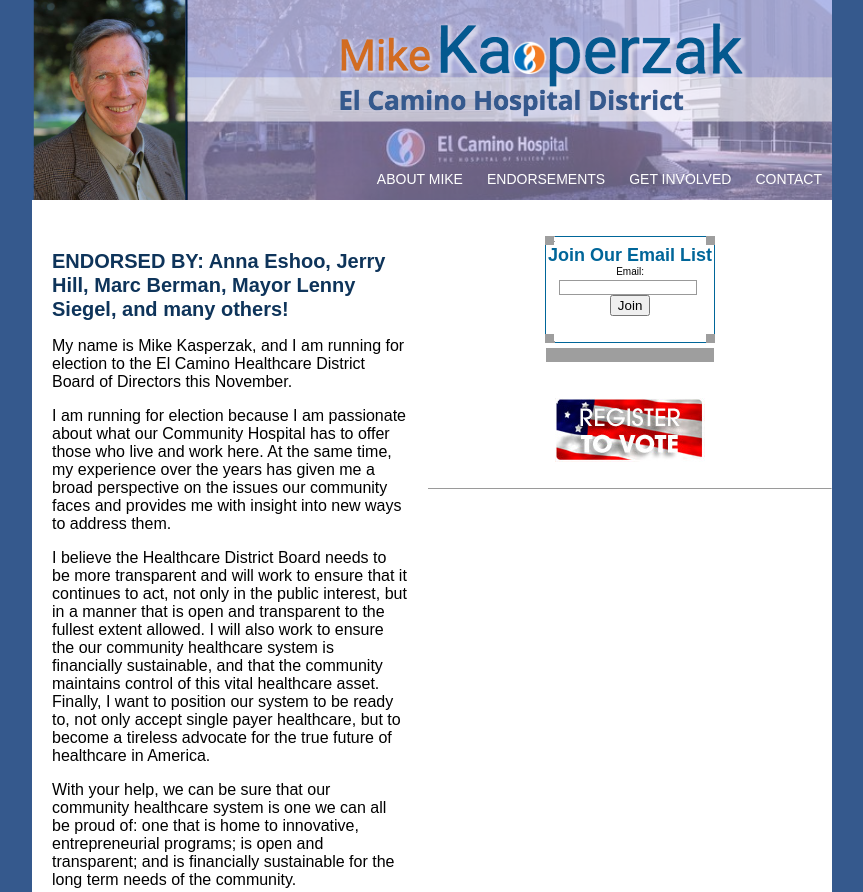
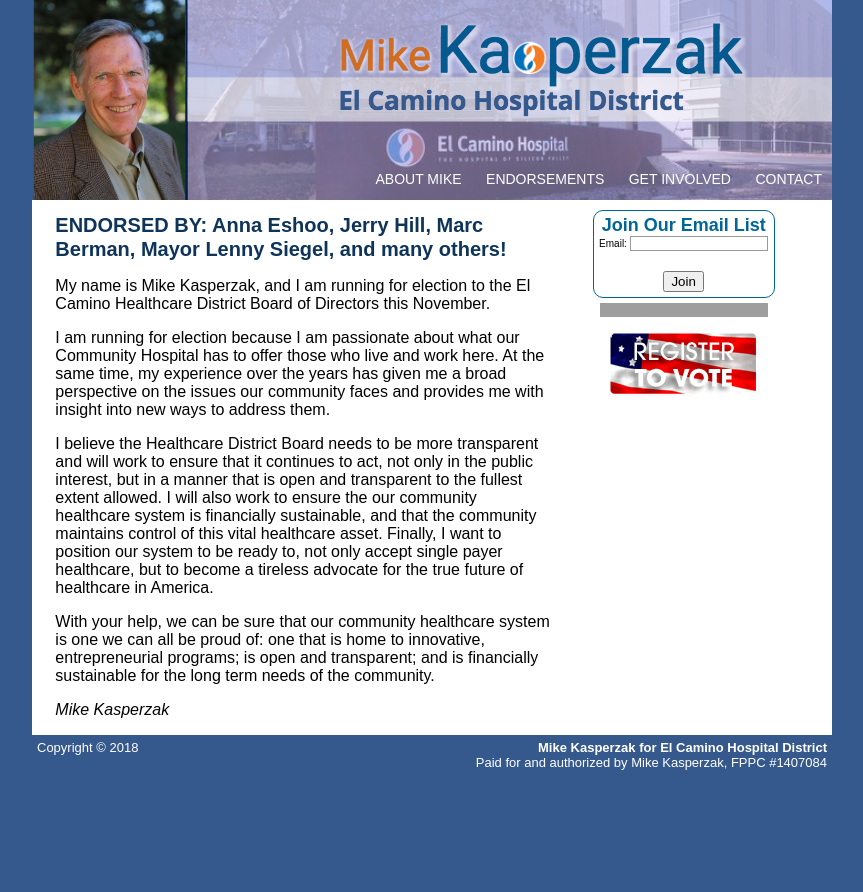
Before and after one commit to blingdahl/kasperzak.org, a plain HTML site: page index.html in a window 1280 px wide. Shown: the top 892 px of the page, without its empty margins (208-1071 px from the left). After the commit the page ends 800 px from the top, so only its background shows below. Drawn offline with Linux system fonts and the light colour scheme; grey boxes are pictures that could not be loaded.

Commit message:
Replace tables with divs and styles

```diff
--- a/index.html
+++ b/index.html
@@ -10,9 +10,8 @@
 <meta http-equiv="Content-Script-Type" content="text/javascript">
 <meta http-equiv="Content-Type" content="text/html; charset=iso-8859-1">
 </head>
-<body marginwidth="0" marginheight="0" bgcolor="#35598d" topmargin="0" leftmargin="0">
+<body>
 
-<div class="cushycms" align="center">
 <!--- header -->
 <div class="header">
 <a href="./index.html" class="headshot"></a>
@@ -21,14 +20,10 @@
 </div>
 </div>
 <!--- end header -->
-<!--- body table -->
-<table bgcolor="#ffffff" border="0" cellpadding="0" cellspacing="0" height="200" width="800">
-  <tbody>
-    <tr>
-      <td align="left" valign="top" width="600">
-        <div class="body" style="padding-left: 20px;">
-          <br />
-            <br />
+
+<!--- content -->
+<div class="content">
+<div class="text">
 <h1>ENDORSED BY: Anna Eshoo, Jerry Hill, Marc Berman, Mayor Lenny Siegel, and <a href="./endorsements.html">many others!</a></h1>
 
 <p>My name is Mike Kasperzak, and I am running for election to the El Camino Healthcare District Board of Directors this November.</p>
@@ -40,88 +35,38 @@
 <p>With your help, we can be sure that our community healthcare system is one we can all be proud of: one that is home to innovative, entrepreneurial programs; is open and transparent; and is financially sustainable for the long term needs of the community.</p>
 
 <p><em>Mike Kasperzak</em></p>
-          <br />
-          <br />
-          &nbsp;</div>
-        <div>
-          <br />
-          <br />
-        <br />
-        &nbsp;</td>
-      <td align="center" valign="top" width="200">
-        <div>
-          <br />
-          &nbsp;</div>
-        <!-- BEGIN: Constant Contact Bubble Opt-in Email List Form -->
-        <div align="center">
-          <table border="0" cellpadding="0" cellspacing="0" width="170">
-            <tbody>
-              <tr bgcolor="#006699" valign="top">
-                <td rowspan="2" width="9">
-                  <img alt="" border="0" height="9" src="http://img.constantcontact.com/ui/images/visitor/tl_brdr2_trans.gif" width="9" /></td>
-                <td bgcolor="#006699" height="1" width="152">
-                  <img alt="" border="0" height="1" src="http://img.constantcontact.com/ui/images/spacer.gif" width="1" /></td>
-                <td align="right" rowspan="2" width="9">
-                  <img alt="" border="0" height="9" src="http://img.constantcontact.com/ui/images/visitor/tr_brdr2_trans.gif" width="9" /></td>
-              </tr>
-              <tr>
-                <td bgcolor="#ffffff" height="8" width="152">
-                  <img alt="" border="0" height="1" src="http://img.constantcontact.com/ui/images/spacer.gif" width="1" /></td>
-              </tr>
-              <tr>
-                <td colspan="3" style="border-left: 1px solid rgb(0, 102, 153); border-right: 1px solid rgb(0, 102, 153);" width="170">
-                  <div align="center">
+</div>
+<div class="rhs">
+<div class="safeunsubscribe">
+<div class="joinlist">
 <form action="http://visitor.constantcontact.com/d.jsp" method="post" name="ccoptin" target="_blank">
   <font style="font-weight: bold; font-family: Arial,Helvetica,sans-serif; font-size: 18px; color: rgb(0, 102, 153);">Join Our Email List</font><br />
   <font style="font-weight: normal; font-family: Arial,Helvetica,sans-serif; font-size: 10px; color: rgb(0, 0, 0);">Email:</font> <input name="ea" size="20" style="border: 1px solid rgb(153, 153, 153); font-family: Arial; font-size: 10px;" type="text" />&nbsp;<br />
   <input class="submit" name="go" type="submit" value="Join" /><input name="m" type="hidden" value="1102161799156" /><input name="p" type="hidden" value="oi" /><br />
-                      &nbsp;</form>
+</form>
 </div>
-                </td>
-              </tr>
-              <tr bgcolor="#006699" valign="bottom">
-                <td rowspan="2">
-                  <img alt="" border="0" height="9" src="http://img.constantcontact.com/ui/images/visitor/bl_brdr2_trans.gif" width="9" /></td>
-                <td bgcolor="#ffffff" height="8" width="152">
-                  <img alt="" border="0" height="1" src="http://img.constantcontact.com/ui/images/spacer.gif" width="1" /></td>
-                <td align="right" rowspan="2">
-                  <img alt="" border="0" height="9" src="http://img.constantcontact.com/ui/images/visitor/br_brdr2_trans.gif" width="9" /></td>
-              </tr>
-              <tr>
-                <td bgcolor="#006699" width="152">
-                  <img alt="" border="0" height="1" src="http://img.constantcontact.com/ui/images/spacer.gif" width="1" /></td>
-              </tr>
-            </tbody>
-          </table>
 </div>
 <div align="center" style="padding-top: 5px;">
   <a href="http://www.constantcontact.com/safesubscribe.jsp" target="_blank"><img alt="" border="0" height="14" src="http://img.constantcontact.com/ui/images1/safe_subscribe_logo.gif" width="168" /></a></div>
 <div>
-          <br />
-          <br />
+</div>
+<div class="register">
 <a href="http://www.sos.ca.gov/elections/elections_vr.htm" target="_new"><img alt="" border="0" height="64" src="images/reg-vote.jpg" width="150" /></a><br />
-          <br />
-          <hr size="1" />
-          &nbsp;</div>
-      </td>
-    </tr>
-    <tr class="footer">
-      <td valign="top" width="300">
-        <div align="left" class="small">
-          Copyright &copy; 2018</div>
-      </td>
-      <td valign="right" width="600">
-        <div align="right" class="small">
+</div>
+</div>
+</div>
+<!-- end content -->
+
+<!-- footer -->
+<div class="footer">
+<div class="copyright">Copyright &copy; 2018</div>
+<div class="ffpcinfo">
   <b>Mike Kasperzak for El Camino Hospital District</b><br />
-          Paid for and authorized by Mike Kasperzak, FPPC #1407084<br />
-          site designed by: <a href="http://studio22.com">studio 22 design</a><br />
-          &nbsp;</div>
-      </td>
-    </tr>
-  </tbody>
-</table>
-<!--- footernav table --></div>
+  Paid for and authorized by Mike Kasperzak, FPPC #1407084
+</div>
+</div>
+
+<!-- end footer>
 
 </body>
 </html>
-<!-- tr: rev1 pub12029 -->
--- a/style.css
+++ b/style.css
@@ -1,8 +1,20 @@
+body {
+  text-align: center;
+  background-color: #35598d;
+  margin-top: 0;
+  font-family: arial, sans-serif;
+}
+
+body>div {
+  margin: auto;
+  width: 800px;
+}
+
 .header {
   background-image: url(images/kasperzak-hospital-header2.png);
   height: 200px;
   vertical-align: bottom;
-  width: 800px;
+  text-align: center;
 }
 
 .headshot {
@@ -38,15 +50,69 @@
   background-color: #ffffff;
 }
 
+.content {
+  background-color: #ffffff;
+  font-family: arial, sans-serif;
+  font-size: 12px;
+  color: #000000;
+  font-style: normal;
+  font-weight: normal;
+  line-height: 18px;
+}
 
-.small
-{
+.content>div {
+  display: inline-block;
+}
+
+.content .text {
+  width: 500px;
+  text-align: left;
+}
+
+.content .rhs {
+  width: 250px;
+  vertical-align: top;
+  text-align: center;
+}
+
+.joinlist {
+  margin-top: 10px;
+  border: 1px solid rgb(0, 102, 153);
+  border-radius: 10px;
+  padding: 5px;
+  width: 170px;
+  display: inline-block;
+}
+
+.register {
+  margin-top: 15px;
+}
+
+.footer {
+  width: 800px;
+  /*background-color: #92aece;*/
+  font-size: 13px;
+  color: white;
+}
+
+.footer>div {
+  padding: 5px;
+}
+
+.copyright {
+  float: left;
+}
+
+.ffpcinfo {
+  text-align: right;
+}
+
+.small {
   font-family: arial, sans-serif;
   font-size: 11px;
   color: #333333;
   line-height: 13px;
   padding-left: 10px;
-
 }
 
 .newslist {
@@ -107,7 +173,6 @@ p {
   font-style: normal;
   font-weight: normal;
   line-height: 18px;
-  padding-right: 20px;
 
 }
 
```
Lines whose indentation alone changed are shown as unchanged.
